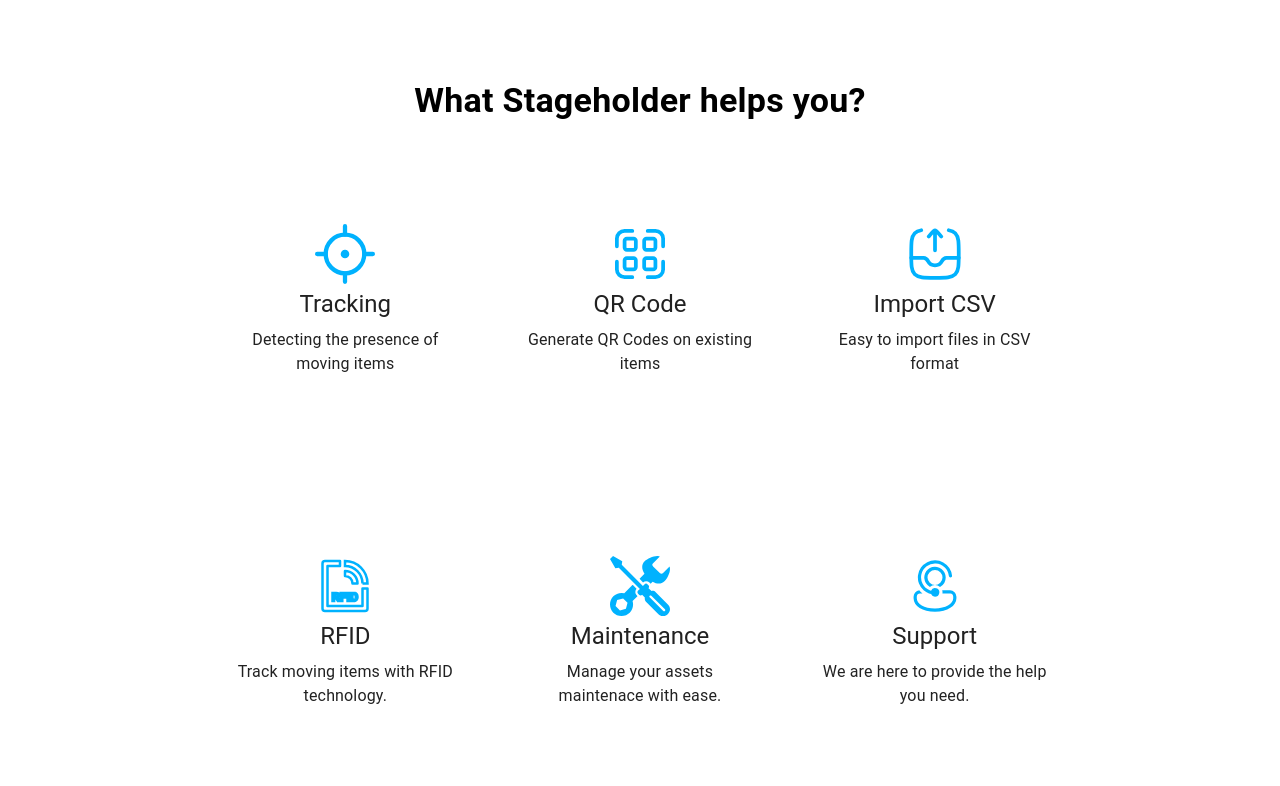
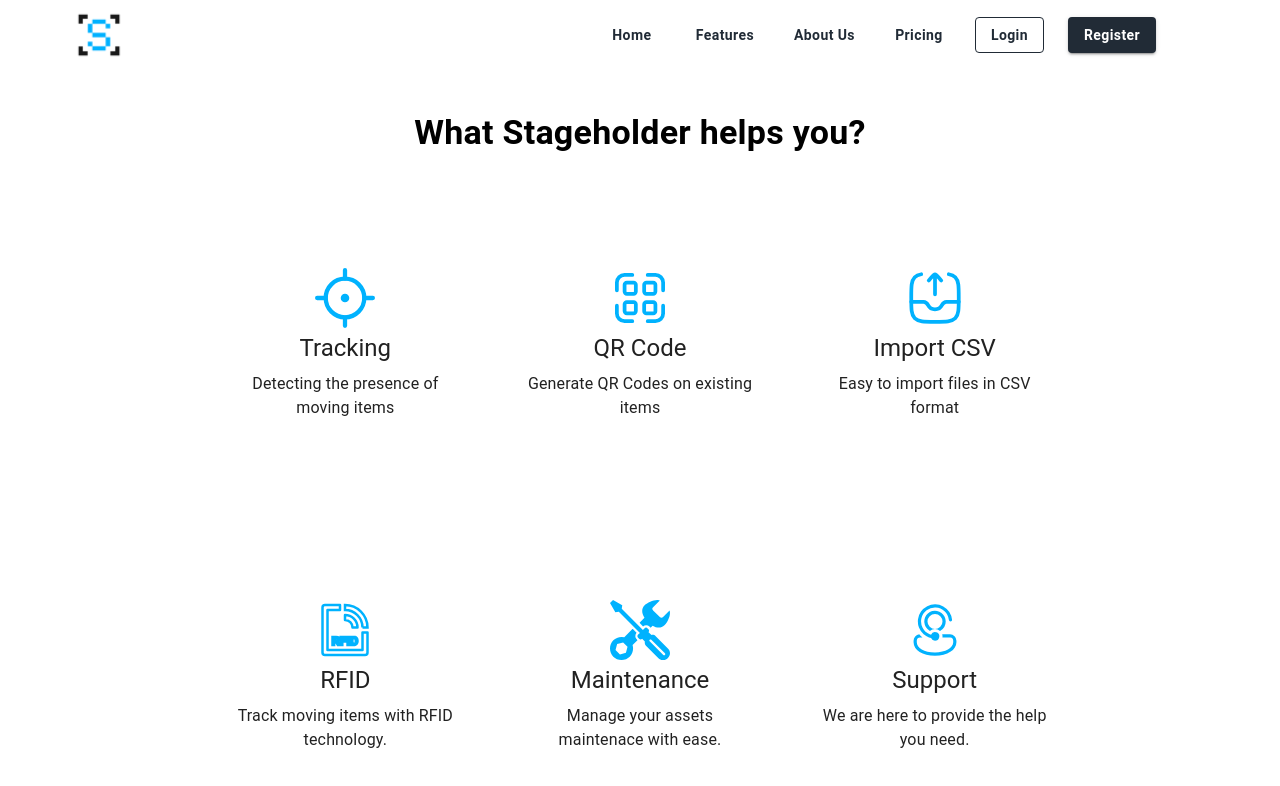
Before and after one commit to DityaIlhami28/stageholder-portal, a Next.js app: page /features in a window 1280 px wide. Shown: the top 786 px of the page. Built offline with nearby package versions, Linux system fonts and the light colour scheme.

Commit message:
Fix Layout

```diff
--- a/src/app/about-us/page.tsx
+++ b/src/app/about-us/page.tsx
@@ -2,7 +2,7 @@
 
 const AboutPage = () => {
     return (
-        <Container id="about-us" sx={{ py: 4, mb: 10 }}>
+        <Container id="about-us" sx={{ py: 4, mb: 10, mt: 10 }}>
             <Typography variant="h3" component="h1" gutterBottom>
                 About Stageholder
             </Typography>
--- a/src/app/layout.tsx
+++ b/src/app/layout.tsx
@@ -20,7 +20,7 @@
   return (
     <html lang="en">
       <body className={inter.className} style={{ minHeight: '100vh', display: 'flex', flexDirection: 'column' }}>
-        {/* <MuiNavBar /> */}
+        <MuiNavBar />
         <main style={{ flex: 1 }}>{children}</main>
         {/* <Divider />
         <Footer /> */}
--- a/src/components/cardHomeContent.tsx
+++ b/src/components/cardHomeContent.tsx
@@ -63,9 +63,8 @@
   ];
 
   return (
-    <Box
-      mt={10}>
-      <Container maxWidth="md">
+
+      <Container maxWidth="md" sx={{ display: 'flex', flexDirection: 'column', textAlign: 'center', mt: 10 }}>
         <Box textAlign="center" my={4}>
           <Typography variant="h4" gutterBottom fontWeight={'bold'} sx={{ color: 'black' }}>
             What Stageholder helps you?
@@ -101,7 +100,6 @@
           ))}
         </Grid>
       </Container>
-    </Box>
   );
 };
 
```
Also changed, not shown: src/app/page.tsx (+4 -4 lines).
